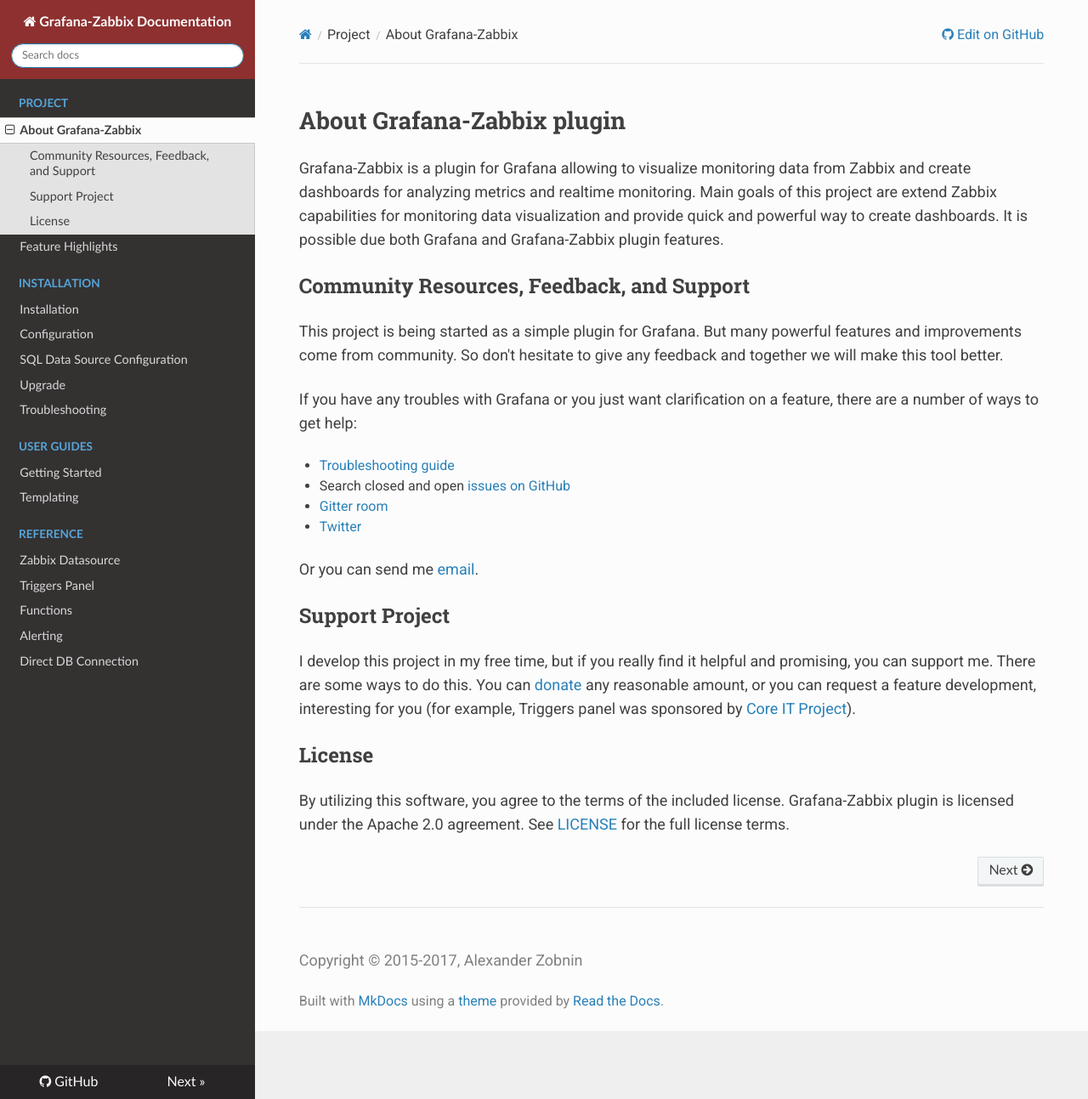
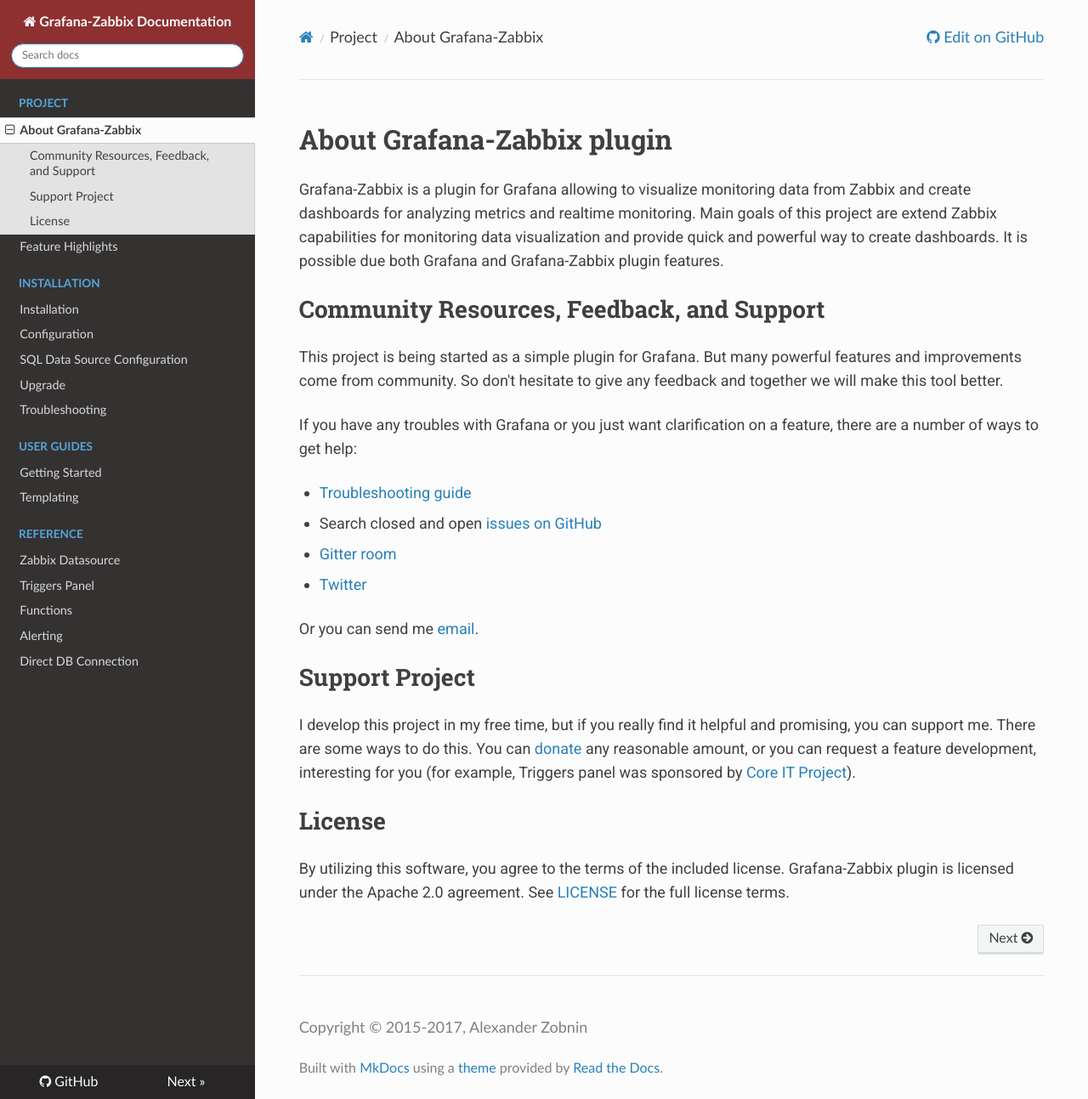
Before and after one commit to grafana/grafana-zabbix, an MkDocs documentation site: the page built from docs/sources/index.md, in a window 1280 px wide and 1293 px high. Shown: the whole window at 85% size. Built offline with MkDocs 1.6.1, drawn with Linux system fonts in a browser that asks for light colours; nearby versions of some CDN libraries; old or Windows-style settings are respelled for this version of MkDocs.

Commit message:
docs: more styles tweaks

```diff
--- a/docs/sources/css/custom.css
+++ b/docs/sources/css/custom.css
@@ -9,14 +9,38 @@
   max-width: 1200px;
 }
 
-.rst-content {
+.rst-content .section {
   color: #404040;
   font-family: 'Roboto', 'Lato', 'proxima-nova', 'Helvetica Neue', Arial, sans-serif;
 }
 
+.rst-content p, .rst-content ul, .rst-content ol {
+  font-size: 18px;
+}
+
+.rst-content h1 {
+  font-size: 200%;
+}
+
+.rst-content h2 {
+  font-size: 175%;
+}
+
+.rst-content h3 {
+  font-size: 150%;
+}
+
+.rst-content h4 {
+  font-size: 125%;
+}
+
 .rst-content p {
   margin-bottom: 24px;
-  font-size: 18px;
+  line-height: 28px;
+}
+
+.rst-content li {
+  margin-bottom: 8px;
   line-height: 28px;
 }
 
@@ -26,10 +50,11 @@
 }
 
 .rst-content blockquote {
-  margin-left: 0px;
+  max-width: 80%;
+  margin-left: 24px;
   padding: 0 1em;
   color: #777;
-  border-left: 0.25em solid #ddd;
+  border-left: 6px solid #ddd;
 }
 
 code, .rst-content tt {
@@ -39,7 +64,7 @@
   background-color: #f4f4f4;
   padding: 1px 5px;
   border-radius: 2px;
-  border: 0;
+  border-width: 0;
 }
 
 
@@ -47,14 +72,18 @@
  * Colors are from solarized scheme.
  */
 .hljs {
+  max-width: 100%;
+
   background-color: #fdf6e3;
   color: #657b83;
+
+  border-width: 0 0 0 6px;
   border-color: #eee8d5;
+  border-left-color: #268bd2;
 
   font-size: 100%;
   line-height: 1.5;
-  padding: 1em 0.5em;
-  border-radius: 4px;
+  padding: 0.5em 1em;
 }
 
 .hljs-keyword {
```
